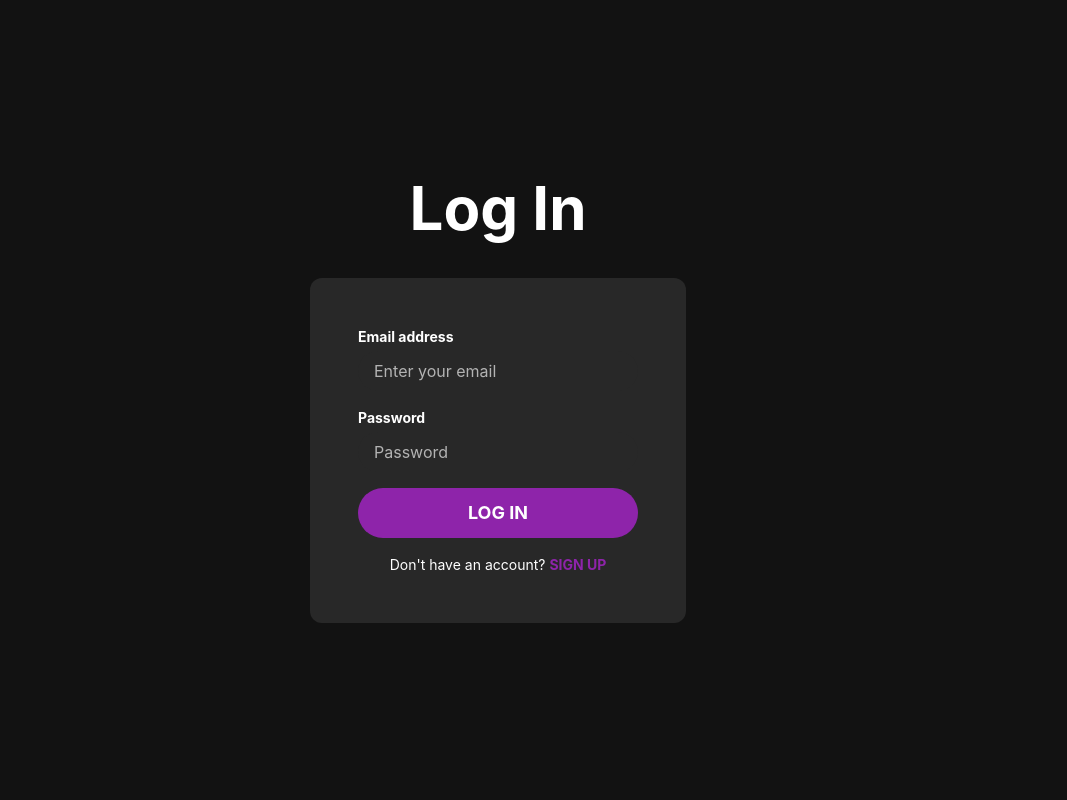
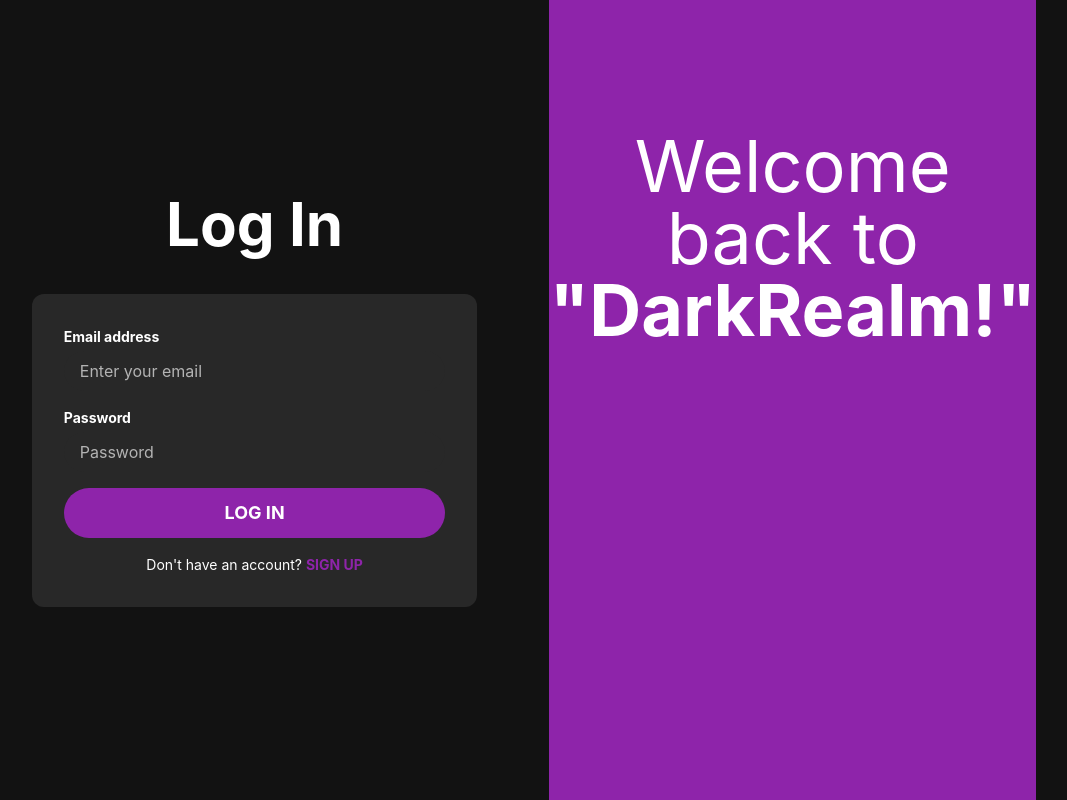
Before and after one commit to Ojoxux/DarkRealm, a React (Vite) app: page / in a window 1280 px wide. Shown: the whole page, without its empty margins (142-1209 px from the left). Built offline with nearby package versions, Linux system fonts and the light colour scheme.

Commit message:
style🎨: AuthTemplateコンポーネントのレイアウトとスタイルを調整し、UIを改善しました。

```diff
--- a/src/components/templates/AuthTemplate.tsx
+++ b/src/components/templates/AuthTemplate.tsx
@@ -1,4 +1,4 @@
-import { Box, Container, Heading, VStack } from "@chakra-ui/react";
+import { Box, Container, Heading, VStack, Text } from "@chakra-ui/react";
 
 interface AuthTemplateProps {
   title: string;
@@ -9,22 +9,43 @@ export const AuthTemplate: React.FC<AuthTemplateProps> = ({
   title,
   children,
 }) => (
-  <Container
-    maxW="100%"
-    centerContent
-    py={10}
-    display="flex"
-    justifyContent="center"
-    alignItems="center"
-    height="100vh"
-  >
-    <VStack spacing={10} width="100%" maxW="xl">
+  <Container maxW="100vw" display="flex" height="100vh" px={0}>
+    <VStack
+      spacing={10}
+      width="50%"
+      maxW="2xl"
+      flex="1"
+      p={8}
+      bg="gray.800"
+      justifyContent="center"
+      marginLeft="10"
+      marginRight="10"
+    >
       <Heading as="h1" size="3xl" textAlign="center">
         {title}
       </Heading>
-      <Box width="100%" p={12} borderRadius="xl" bg="gray.700">
+      <Box width="100%" p={8} borderRadius="xl" bg="gray.700">
         {children}
       </Box>
     </VStack>
+    <Box
+      flex="1"
+      bg="brand.500"
+      color="white"
+      display="flex"
+      justifyContent="center"
+      alignItems="flex-start"
+      pt={130}
+    >
+      <Heading as="h2" size="4xl" textAlign="center">
+        <Text as="span" fontWeight="normal">
+          Welcome back to
+        </Text>
+        <br />
+        <Text as="span" fontWeight="bold">
+          "DarkRealm!"
+        </Text>
+      </Heading>
+    </Box>
   </Container>
 );
```
